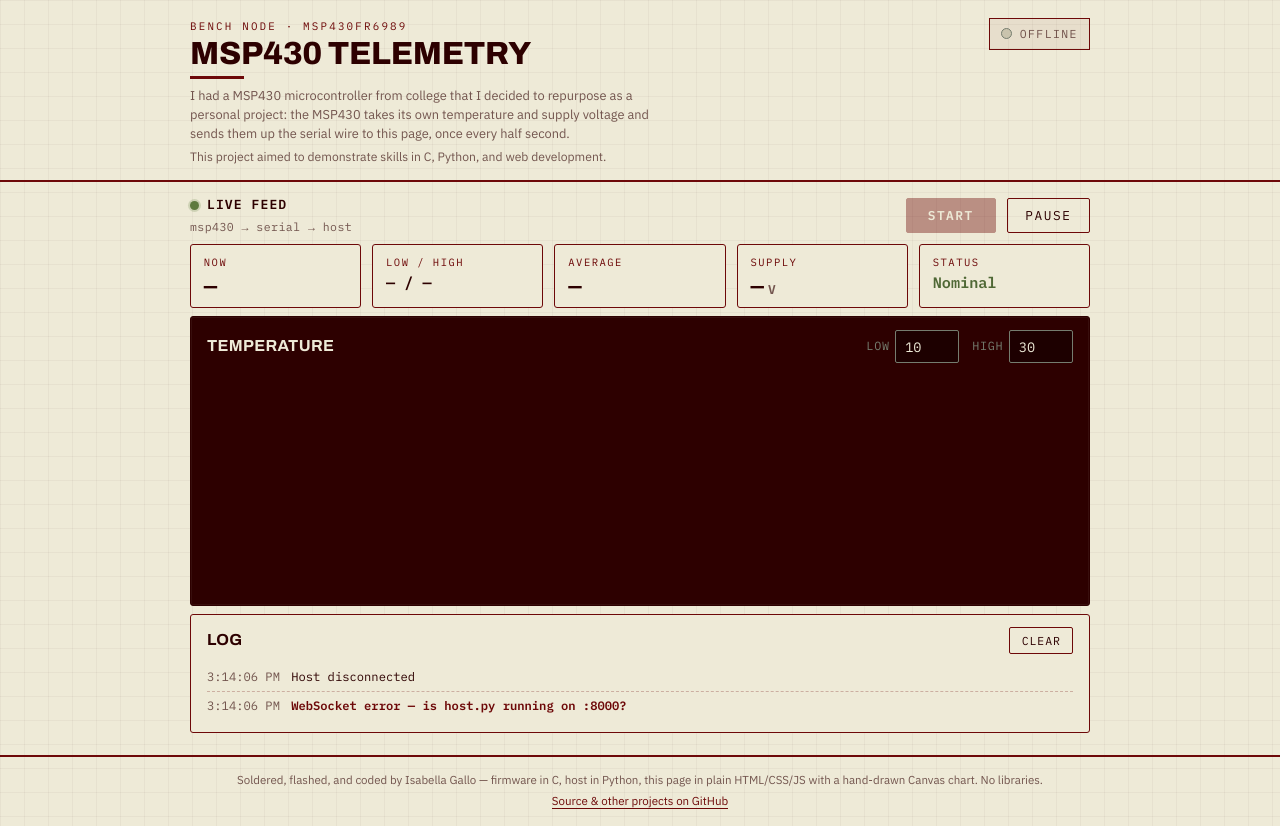
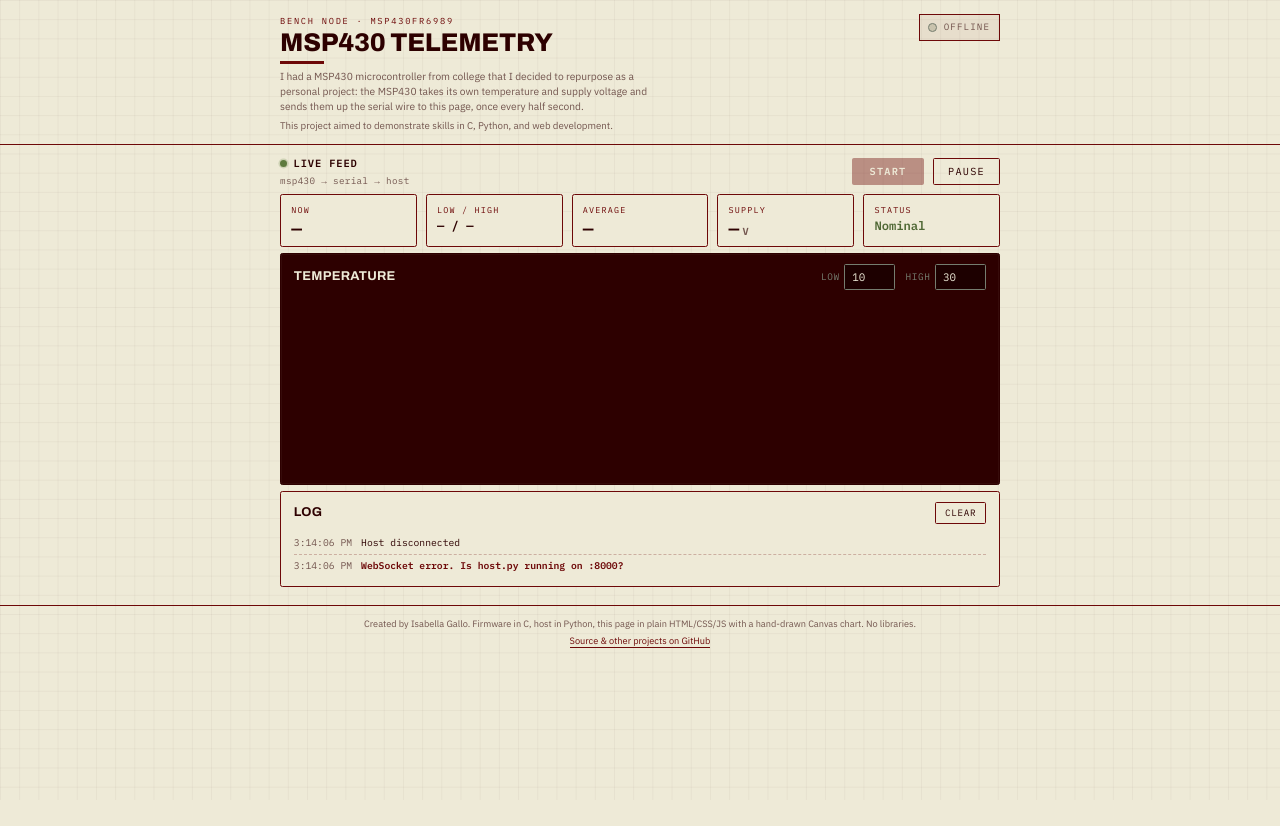
Before and after one commit to bg1750/msp430-telemetry-dashboard, a website with bundled scripts: page index.html in a window 1280 px wide. Both pictures are taken after a click on the button "START". After the commit the page ends 800 px from the top, so only its background shows below. Built offline with nearby package versions, Linux system fonts and the light colour scheme; no server answers.

Commit message:
update to description

```diff
--- a/css/styles.css
+++ b/css/styles.css
@@ -38,6 +38,9 @@ body {
   background-size: 24px 24px;
   -webkit-font-smoothing: antialiased;
 }
+
+/* Scale the whole page to 80% so the full dashboard fits on one screen. */
+html { zoom: 0.8; }
 
 .wrap { width: min(900px, 94vw); margin-inline: auto; }
 
--- a/index.html
+++ b/index.html
@@ -83,7 +83,7 @@
   </main>
 
   <footer class="sitefoot">
-    <p>Soldered, flashed, and coded by Isabella Gallo — firmware in C, host in Python, this page in plain HTML/CSS/JS with a hand-drawn Canvas chart. No libraries.</p>
+    <p>Created by Isabella Gallo. Firmware in C, host in Python, this page in plain HTML/CSS/JS with a hand-drawn Canvas chart. No libraries.</p>
     <p><a href="https://github.com/bg1750" target="_blank" rel="noopener">Source &amp; other projects on GitHub</a></p>
   </footer>
 
--- a/js/app.js
+++ b/js/app.js
@@ -56,17 +56,17 @@ import { evaluateAlarm } from "./alarm.js";
     try {
       ws = new WebSocket(HOST_WS);
     } catch (e) {
-      log("Could not open WebSocket — start host.py first", "alarm");
+      log("Could not open WebSocket. Start host.py first", "alarm");
       return;
     }
-    ws.onopen = () => { setConnected(true); log("Connected — streaming live telemetry", "ok"); };
+    ws.onopen = () => { setConnected(true); log("Connected, streaming live telemetry", "ok"); };
     ws.onmessage = (ev) => {
       try {
         const r = JSON.parse(ev.data);
         if (typeof r.value === "number") handleReading(r);
       } catch (e) { log("Bad frame from host", "alarm"); }
     };
-    ws.onerror = () => { log("WebSocket error — is host.py running on :8000?", "alarm"); };
+    ws.onerror = () => { log("WebSocket error. Is host.py running on :8000?", "alarm"); };
     ws.onclose = () => { setConnected(false); if (running) log("Host disconnected", ""); };
   }
 
@@ -108,7 +108,7 @@ import { evaluateAlarm } from "./alarm.js";
 
     // only log on state transitions, not every frame
     if (stateNow !== lastAlarm && stateNow !== "ok") {
-      log(label + " — " + v.toFixed(2), stateNow);
+      log(label + ": " + v.toFixed(2), stateNow);
     } else if (stateNow === "ok" && lastAlarm !== "ok") {
       log("Recovered to nominal", "ok");
     }
@@ -133,7 +133,7 @@ import { evaluateAlarm } from "./alarm.js";
     while (logEl.children.length > 50) logEl.lastChild.remove();
   }
   function emptyLog() {
-    logEl.innerHTML = '<li class="log-empty">Nothing logged yet — hit Start.</li>';
+    logEl.innerHTML = '<li class="log-empty">Nothing logged yet. Hit Start.</li>';
   }
 
   /* ---- Events ---- */
```
